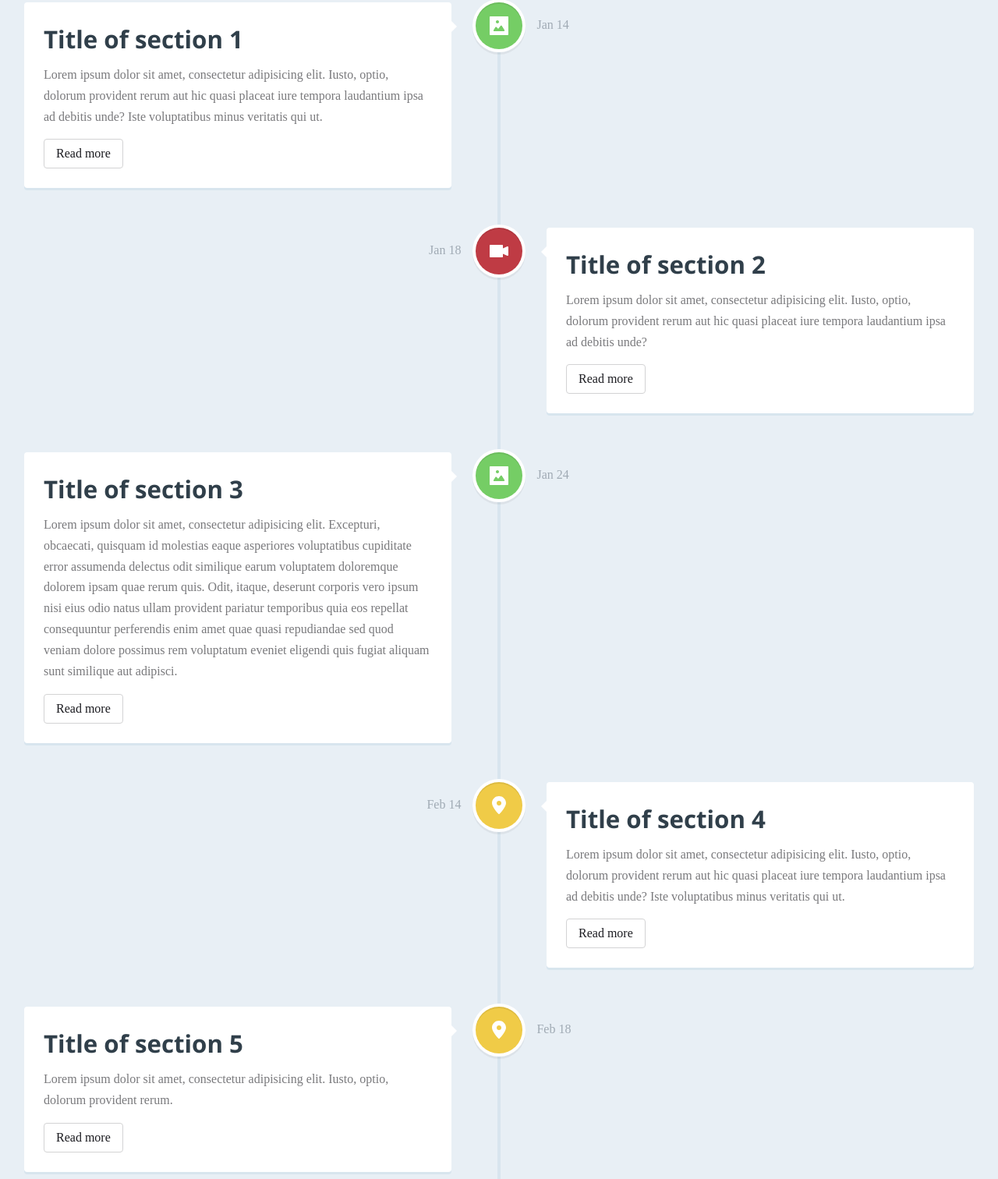
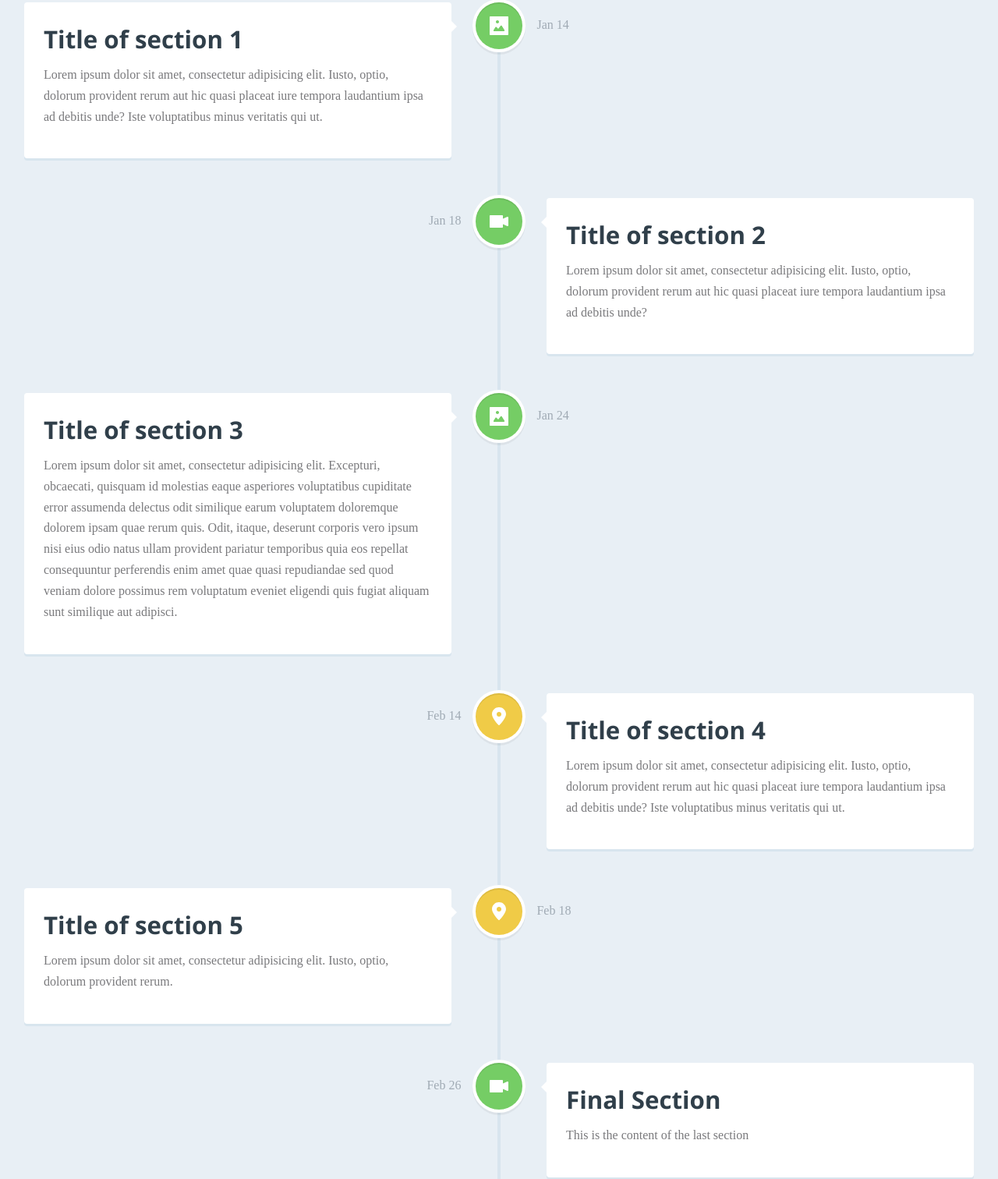
Before and after one commit to takahashiyos/takahashiyos.github.io, a plain HTML site: page index.html in a window 1280 px wide. Shown: the part 378-1890 px from the top of the page at 78% size. Drawn offline with nearby package versions, Linux system fonts and the light colour scheme; a web font is replaced by a local one.

Commit message:
Update index.html

```diff
--- a/index.html
+++ b/index.html
@@ -24,14 +24,13 @@
 
           <div class="flex flex--space-between flex--center-y">
             <span class="cd-timeline__date">Jan 14</span>
-            <a href="#0" class="btn btn--subtle">Read more</a>
           </div>
                 </div> <!-- cd-timeline__content -->
             </div> <!-- cd-timeline__block -->
 
             <div class="cd-timeline__block">
-				<div class="cd-timeline__img cd-timeline__img--movie">
-					<img src="assets/img/cd-icon-movie.svg" alt="Movie">
+                <div class="cd-timeline__img cd-timeline__img--picture">
+                    <img src="assets/img/cd-icon-movie.svg" alt="Picture">
                 </div> <!-- cd-timeline__img -->
 
                 <div class="cd-timeline__content text-component">
@@ -40,7 +39,6 @@
 
           <div class="flex flex--space-between flex--center-y">
             <span class="cd-timeline__date">Jan 18</span>
-            <a href="#0" class="btn btn--subtle">Read more</a>
           </div>
                 </div> <!-- cd-timeline__content -->
             </div> <!-- cd-timeline__block -->
@@ -56,7 +54,6 @@
 
           <div class="flex flex--space-between flex--center-y">
             <span class="cd-timeline__date">Jan 24</span>
-            <a href="#0" class="btn btn--subtle">Read more</a>
           </div>
                 </div> <!-- cd-timeline__content -->
             </div> <!-- cd-timeline__block -->
@@ -72,7 +69,6 @@
 
                     <div class="flex flex--space-between flex--center-y">
             <span class="cd-timeline__date">Feb 14</span>
-            <a href="#0" class="btn btn--subtle">Read more</a>
           </div>
                 </div> <!-- cd-timeline__content -->
             </div> <!-- cd-timeline__block -->
@@ -88,14 +84,13 @@
 
           <div class="flex flex--space-between flex--center-y">
             <span class="cd-timeline__date">Feb 18</span>
-            <a href="#0" class="btn btn--subtle">Read more</a>
           </div>
                 </div> <!-- cd-timeline__content -->
             </div> <!-- cd-timeline__block -->
 
             <div class="cd-timeline__block">
-				<div class="cd-timeline__img cd-timeline__img--movie">
-					<img src="assets/img/cd-icon-movie.svg" alt="Movie">
+                <div class="cd-timeline__img cd-timeline__img--picture">
+                    <img src="assets/img/cd-icon-movie.svg" alt="Picture">
                 </div> <!-- cd-timeline__img -->
 
                 <div class="cd-timeline__content text-component">
```
Lines whose indentation alone changed are shown as unchanged.
